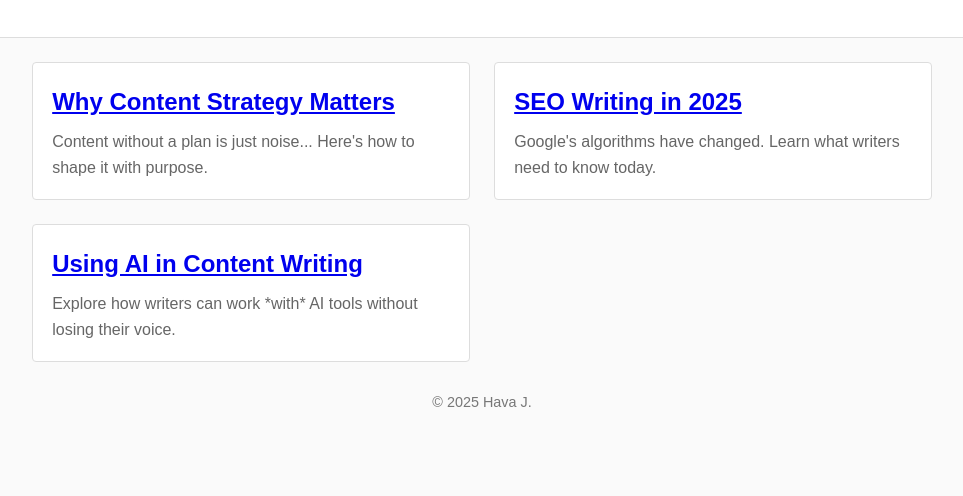
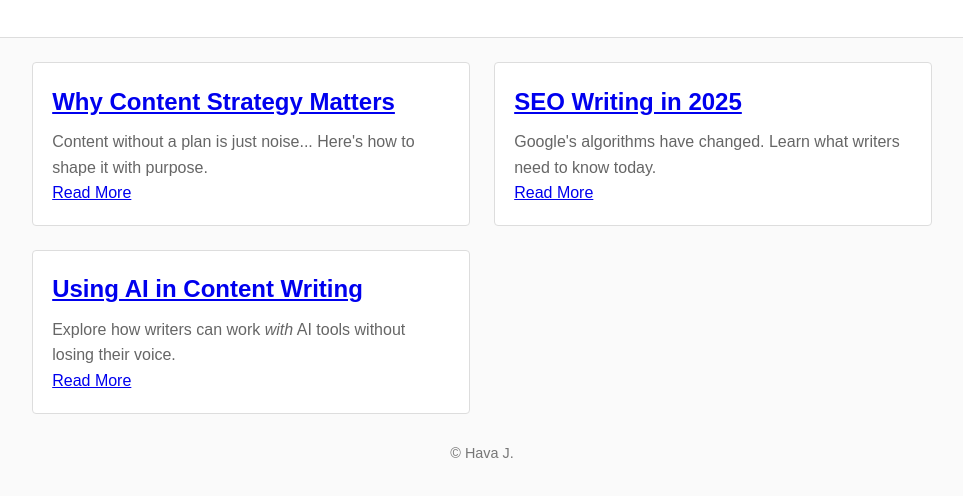
Before and after one commit to Hava22/Hava22.github.io, a plain HTML site: page index.html in a window 1280 px wide. Shown: the part 120-616 px from the top of the page, without its empty margins (158-1121 px from the left). Drawn offline with Linux system fonts and the light colour scheme.

Commit message:
Apply modern WP-style theme and enhancements

```diff
--- a/index.html
+++ b/index.html
@@ -2,7 +2,7 @@
 <html lang="en">
 <head>
   <meta charset="UTF-8" />
-  <meta name="viewport" content="width=device-width, initial-scale=1.0" />
+  <meta name="viewport" content="width=device-width, initial-scale=1" />
   <title>Hava's Blog</title>
   <link rel="stylesheet" href="assets/css/style.css" />
 </head>
@@ -22,20 +22,23 @@
       <article class="post">
         <h2><a href="posts/content-strategy.html">Why Content Strategy Matters</a></h2>
         <p class="post-excerpt">Content without a plan is just noise... Here's how to shape it with purpose.</p>
+        <a href="posts/content-strategy.html" class="read-more btn">Read More</a>
       </article>
       <article class="post">
         <h2><a href="posts/seo-guide.html">SEO Writing in 2025</a></h2>
         <p class="post-excerpt">Google's algorithms have changed. Learn what writers need to know today.</p>
+        <a href="posts/seo-guide.html" class="read-more btn">Read More</a>
       </article>
       <article class="post">
         <h2><a href="posts/ai-writing-tools.html">Using AI in Content Writing</a></h2>
-        <p class="post-excerpt">Explore how writers can work *with* AI tools without losing their voice.</p>
+        <p class="post-excerpt">Explore how writers can work <em>with</em> AI tools without losing their voice.</p>
+        <a href="posts/ai-writing-tools.html" class="read-more btn">Read More</a>
       </article>
     </div>
   </main>
 
   <footer class="site-footer">
-    <p>&copy; 2025 Hava J.</p>
+    <p>&copy; Hava J.</p>
   </footer>
 </body>
 </html>
```
Also changed, not shown: about.html (+5 -5 lines), posts/content-strategy.html (+2 -2 lines).
